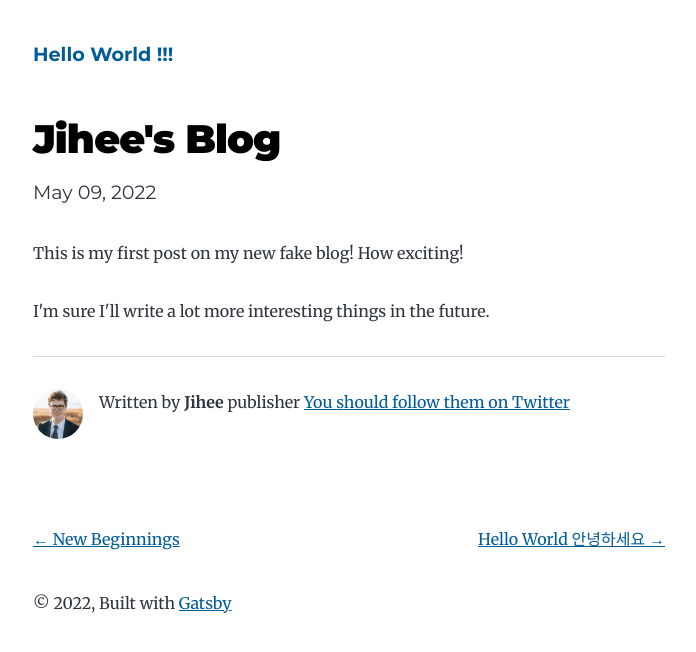
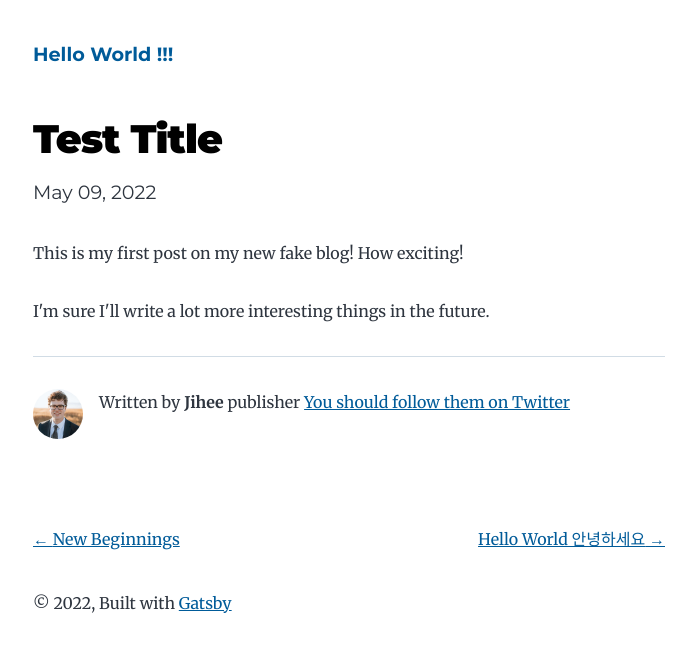
Before and after one commit to ivy-love/gatsby-starter-blog, a Gatsby site: page /test-blog/ in a window 1280 px wide. Shown: the whole page, without its empty margins (291-987 px from the left). Built offline with nearby package versions, Linux system fonts and the light colour scheme; Gatsby itself is replaced by a stand-in of ours.

Commit message:
Update index.md

```diff
--- a/content/blog/test-blog/index.md
+++ b/content/blog/test-blog/index.md
@@ -1,5 +1,5 @@
 ---
-title: Jihee's Blog
+title: Test Title
 date: "2022-05-09 17:41:03.284Z"
 description: "Hello World"
 ---
```
